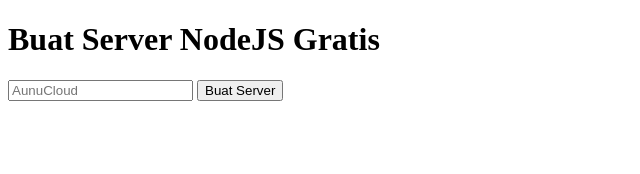
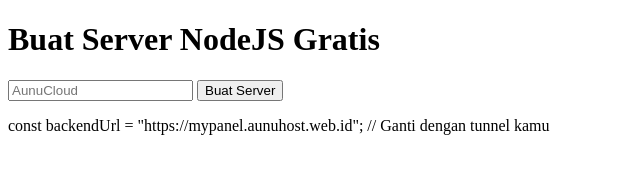
Before and after one commit to AunuHost/f, a plain HTML site: page fronted/index.html in a window 1280 px wide. Shown: the whole page, without its empty margins (0-640 px from the left). Drawn offline with Linux system fonts and the light colour scheme.

Commit message:
Update index.html

```diff
--- a/fronted/index.html
+++ b/fronted/index.html
@@ -9,6 +9,8 @@
   <input type="text" id="name" placeholder="AunuCloud" />
   <button onclick="submitForm()">Buat Server</button>
   <p id="result"></p>
+
+  const backendUrl = "https://mypanel.aunuhost.web.id"; // Ganti dengan tunnel kamu
 
   <script>
     async function submitForm() {
```
